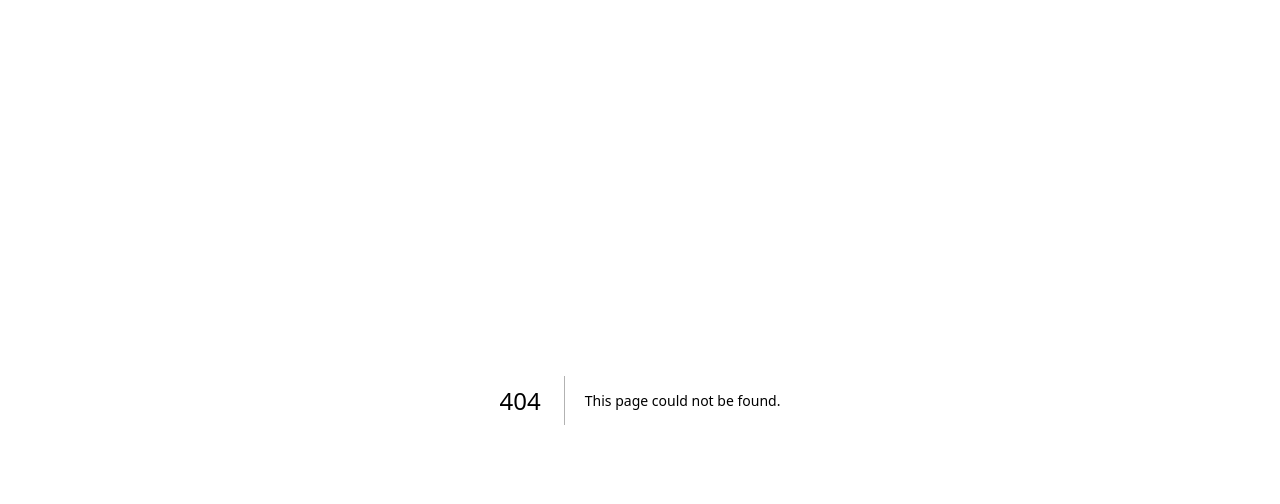
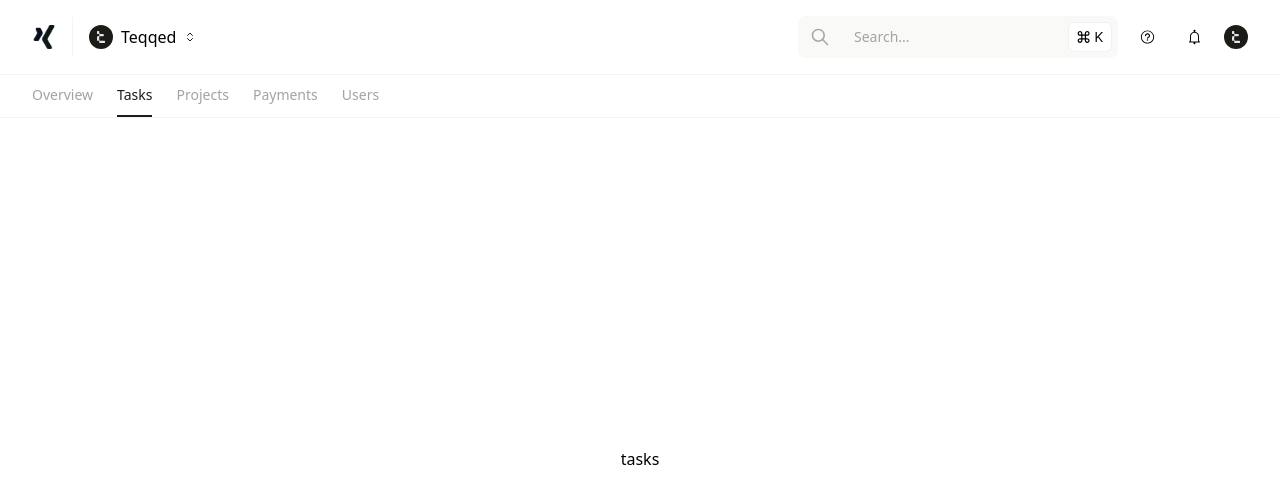
Before and after one commit to jesus-aldrete/react_list, a Next.js app: page /tasks in a window 1280 px wide. Before the commit this address had no page. Shown: the top 504 px of the page. Built offline with nearby package versions, Linux system fonts and the light colour scheme.

Commit message:
❇️ : implementación del erutado

```diff
--- a/app/layout.tsx
+++ b/app/layout.tsx
@@ -1,4 +1,6 @@
 import './globals.css';
+import Header from '@/components/Header/Header';
+import Menu from '@/components/Menu/Menu';
 
 export const metadata = {
   title: 'Teqqed',
@@ -10,9 +12,13 @@ export default function RootLayout({
 }: {
   children: React.ReactNode
 }) {
-  return (
-    <html lang="en">
-      <body>{children}</body>
-    </html>
-  )
+	return (
+		<html lang="en">
+			<body className='flex flex-col h-full w-full absolute'>
+				<Header></Header>
+				<Menu></Menu>
+				{children}
+			</body>
+		</html>
+	);
 }
--- a/app/page.tsx
+++ b/app/page.tsx
@@ -1,12 +1,8 @@
-import Header from '../components/Header/Header';
-import Menu from '../components/Menu/Menu';
 import Content from '../components/Content/Content';
 
 export default function Home() {
 	return (
-		<main className="absolute w-full h-full flex flex-col overflow-hidden">
-			<Header></Header>
-			<Menu></Menu>
+		<main className="flex-1 flex flex-col overflow-hidden">
 			<Content></Content>
 		</main>
 	)
--- /dev/null
+++ b/app/payments/page.tsx
@@ -0,0 +1,5 @@
+export default function Payments() {
+	return (
+		<h1 className="flex-1 flex justify-center items-center h-full">payments</h1>
+	);
+}
--- /dev/null
+++ b/app/projects/page.tsx
@@ -0,0 +1,5 @@
+export default function Projects(){
+	return (
+		<h1 className="flex-1 flex justify-center items-center h-full">projects</h1>
+	);
+}
--- /dev/null
+++ b/app/tasks/page.tsx
@@ -0,0 +1,5 @@
+export default function Tasks() {
+	return (
+		<h1 className="flex-1 flex justify-center items-center h-full">tasks</h1>
+	);
+}
--- /dev/null
+++ b/app/users/page.tsx
@@ -0,0 +1,5 @@
+export default function Users() {
+	return (
+		<h1 className="flex-1 flex justify-center items-center h-full">users</h1>
+	);
+}
--- a/components/Menu/Menu.tsx
+++ b/components/Menu/Menu.tsx
@@ -1,13 +1,21 @@
+"use client"
+
+import { usePathname } from "next/navigation";
 import Menu_button from './Menu_button';
 
 export default function Menu() {
+	/* Declaraciones */
+	const pathName = usePathname();
+	// **************************************************
+
+	/* Render */
 	return (
 		<div className="flex gap-6 px-8 border-b-[1px] border-[#f3f3f1]">
-			<Menu_button active={true}>Overview</Menu_button>
-			<Menu_button>Tasks</Menu_button>
-			<Menu_button>Projects</Menu_button>
-			<Menu_button>Payments</Menu_button>
-			<Menu_button>Users</Menu_button>
+			<Menu_button href="/"         active={pathName==="/"        }>Overview</Menu_button>
+			<Menu_button href="/tasks"    active={pathName==="/tasks"   }>Tasks</Menu_button>
+			<Menu_button href="/projects" active={pathName==="/projects"}>Projects</Menu_button>
+			<Menu_button href="/payments" active={pathName==="/payments"}>Payments</Menu_button>
+			<Menu_button href="/users"    active={pathName==="/users"   }>Users</Menu_button>
 		</div>
 	);
 }
--- a/components/Menu/Menu_button.tsx
+++ b/components/Menu/Menu_button.tsx
@@ -1,13 +1,16 @@
 import { ReactNode } from "react";
+import Link from "next/link";
 
 interface Props {
 	children: ReactNode,
 	active ?: boolean,
+	href    : string,
 };
 
-export default function Menu_button({ children, active }:Props) {
+export default function Menu_button({ children, active, href }:Props) {
 	return (
-		<button
+		<Link
+			href={href}
 			className='text-sm text-[#A3A3A3] py-[10px]'
 			style={{
 				borderBottom: active ? 'solid 2px #1b1b18' : '',
@@ -15,6 +18,6 @@ export default function Menu_button({ children, active }:Props) {
 			}}
 		>
 			{children}
-		</button>
+		</Link>
 	);
 }
```
